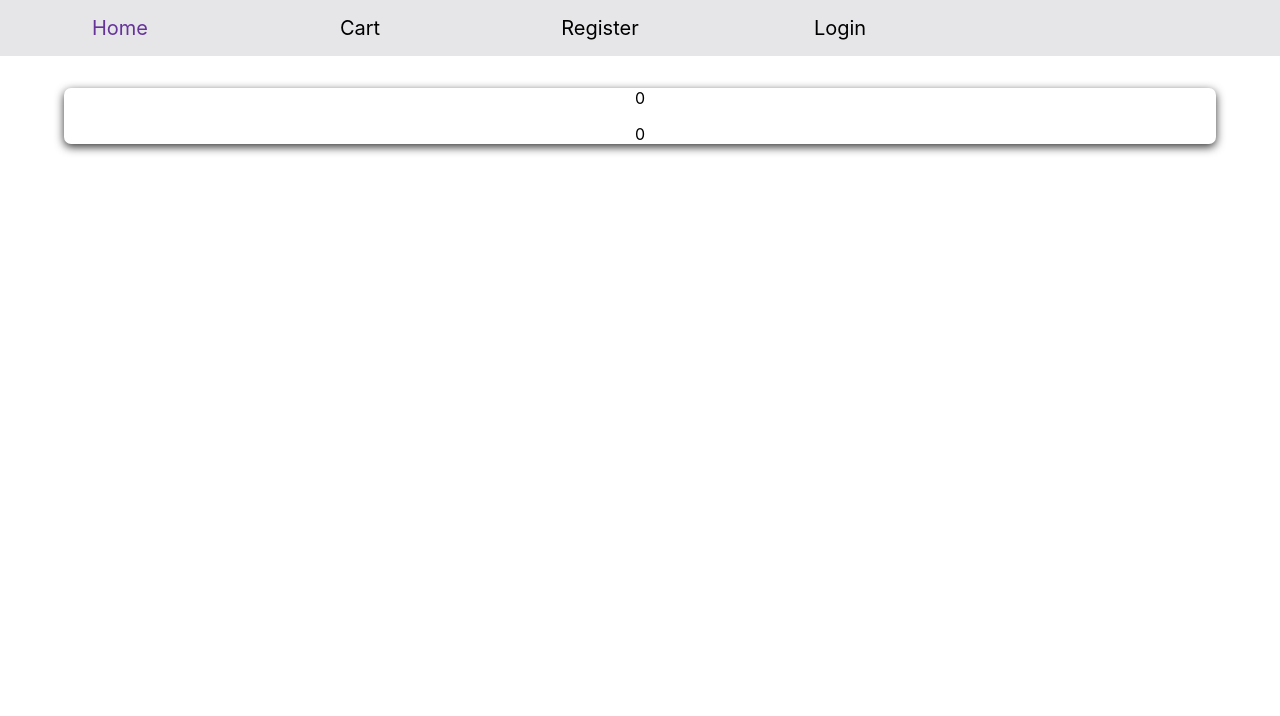
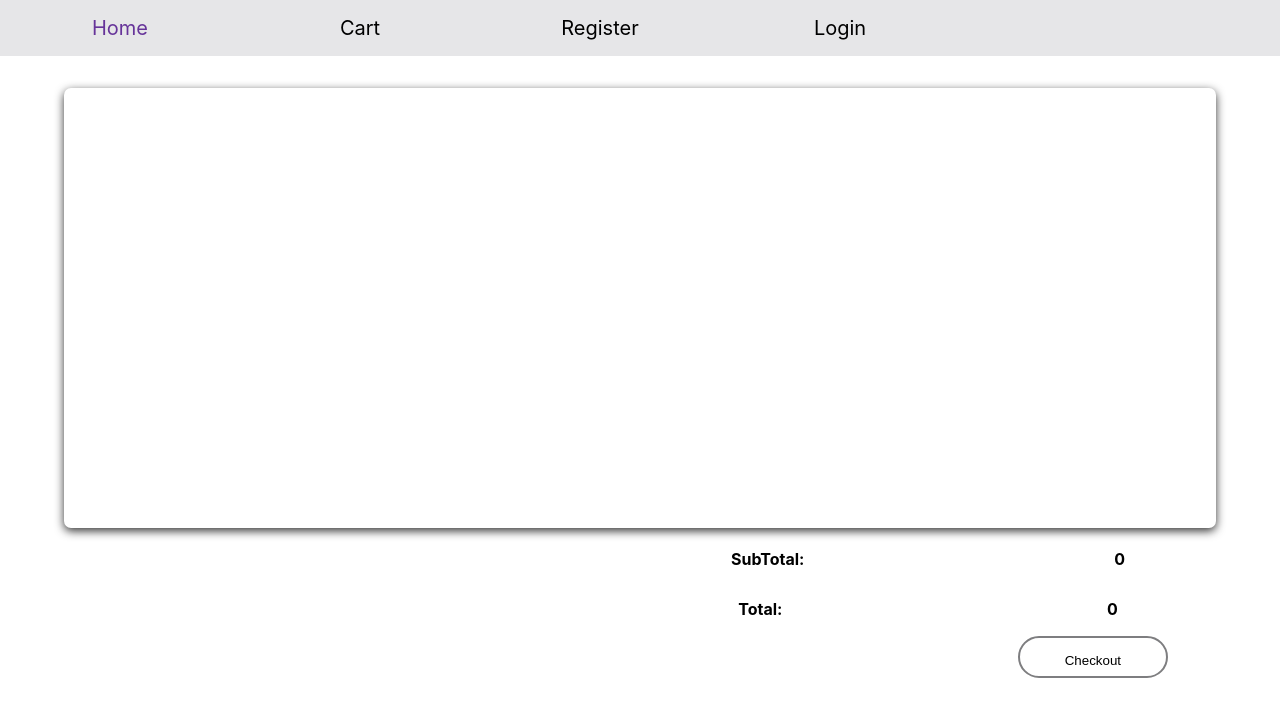
Before and after one commit to Yisusmomoa/React_Carrito, a React (Create React App) app: page /cart in a window 1280 px wide. Shown: the top 716 px of the page. Built offline with nearby package versions, Linux system fonts and the light colour scheme.

Commit message:
se le agrega diseño al componente de mostrar total y sub total

```diff
--- a/src/components/CartTotal/CartTotal.js
+++ b/src/components/CartTotal/CartTotal.js
@@ -1,5 +1,6 @@
 import React, { useState, useEffect, useContext } from 'react'
 import CartContext from '../../contexts/CartContext'
+import styled from 'styled-components'
 
 export const CartTotal = () => {
 
@@ -10,9 +11,50 @@ export const CartTotal = () => {
     //     getTotal()
     // }, [cart]);
   return (
-    <div>
-        <p>{total.subTotal}</p>
-        <p>{total.Total}</p>
-    </div>
+    <ContainerCartTotal>
+        <ContainerTextoCartTotal>
+          <h4>SubTotal: </h4>
+          <h4>{total.subTotal}</h4>
+        </ContainerTextoCartTotal>
+
+        <ContainerTextoCartTotal>
+          <h4>Total: </h4>
+          <h4>{total.Total}</h4>
+        </ContainerTextoCartTotal>
+
+        <ButtonCheckout>Checkout</ButtonCheckout>
+    </ContainerCartTotal>
   )
 }
+
+const ContainerCartTotal=styled.div`
+  display:grid;
+  grid-template-rows:50px 50px 50px;
+  grid-template-columns:100%;
+  width:55%;
+  height:auto;
+  margin-left:auto;
+  justify-items: end;
+  padding-bottom:1rem;
+`
+const ContainerTextoCartTotal=styled.div`
+  display:flex;
+  width:100%;
+  justify-content: space-around;
+
+`
+const ButtonCheckout=styled.button`
+  border-radius:25px;
+  padding:15px 45px;
+  text-align: center;
+  background-color:transparent;
+  border:2px solid #7e7e80;
+  cursor:pointer;
+  margin-right:7rem;
+  margin-top:0.5rem;
+  :hover{
+    background-color:#7e7e80;
+    border:2px solid #fff;
+    color:#fff;
+  }
+`
--- a/src/components/ProductRowCart/ProductRowCart.js
+++ b/src/components/ProductRowCart/ProductRowCart.js
@@ -15,8 +15,6 @@ export const ProductRowCart = ({product, removeProduct, updateAmount}) => {
   }
 
   return (
-    <>
-
       <ContainerProductRow>
         <BsFillXCircleFill size={30} color='red' cursor={'pointer'} onClick={()=>removeProduct(product.id)}/>
         <ImgProductRow src={product.images[0]} alt={product.title}/>
@@ -36,7 +34,6 @@ export const ProductRowCart = ({product, removeProduct, updateAmount}) => {
         </div>
 
       </ContainerProductRow>
-    </>
   )
 }
 
--- a/src/routes/Carrito.js
+++ b/src/routes/Carrito.js
@@ -9,6 +9,7 @@ const Carrito = () => {
     const {cart, removeProduct, updateAmount}=useContext(CartContext)
 
     return (
+        <>
         <ContainerProductList>
             {
                 cart.map((element)=>{
@@ -23,8 +24,9 @@ const Carrito = () => {
                     </>)
                 })
             }
-            <CartTotal ></CartTotal>
         </ContainerProductList>
+        <CartTotal ></CartTotal>
+        </>
     );
 }
 
@@ -37,6 +39,9 @@ const ContainerProductList=styled.div`
 
     margin:0 auto;
     margin-top:2rem;
+    height: 55vh;
+    overflow-x: hidden;
+    overflow-y: auto;
 `
 
 export default Carrito;
```
